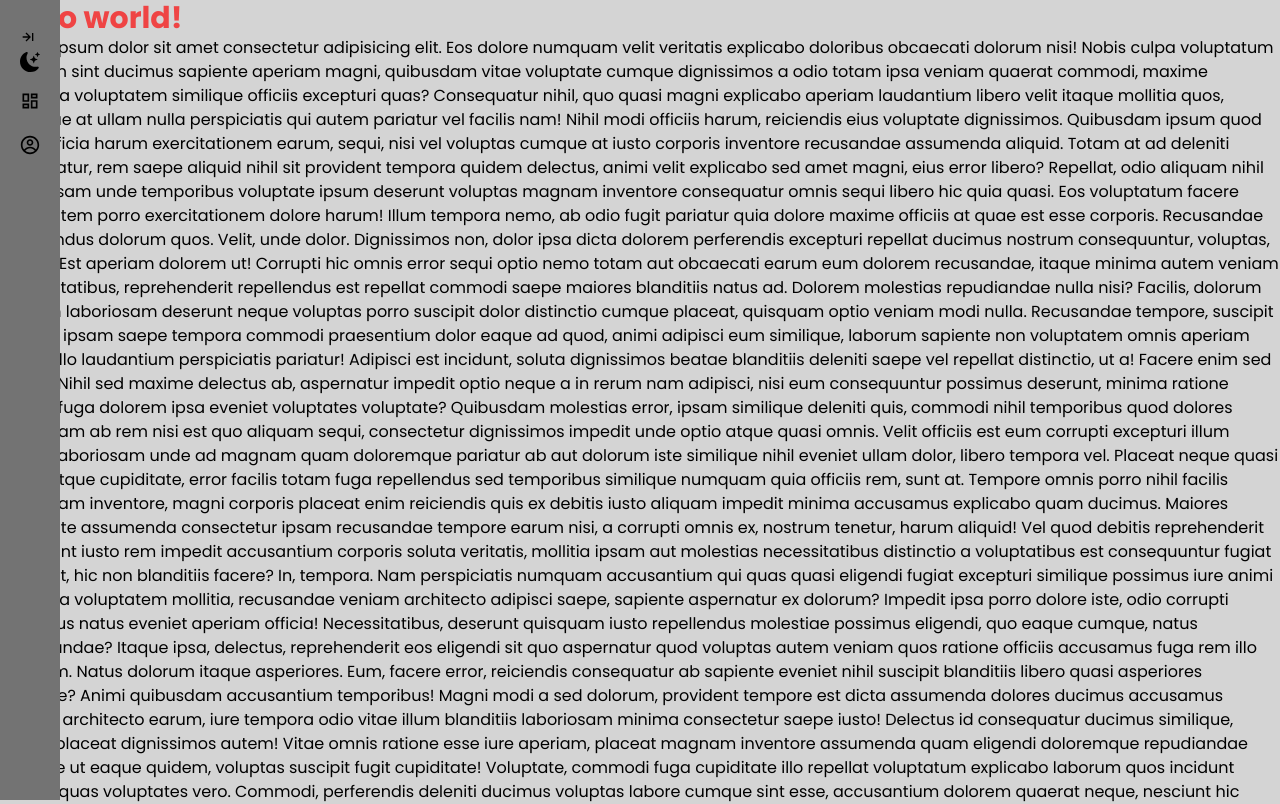
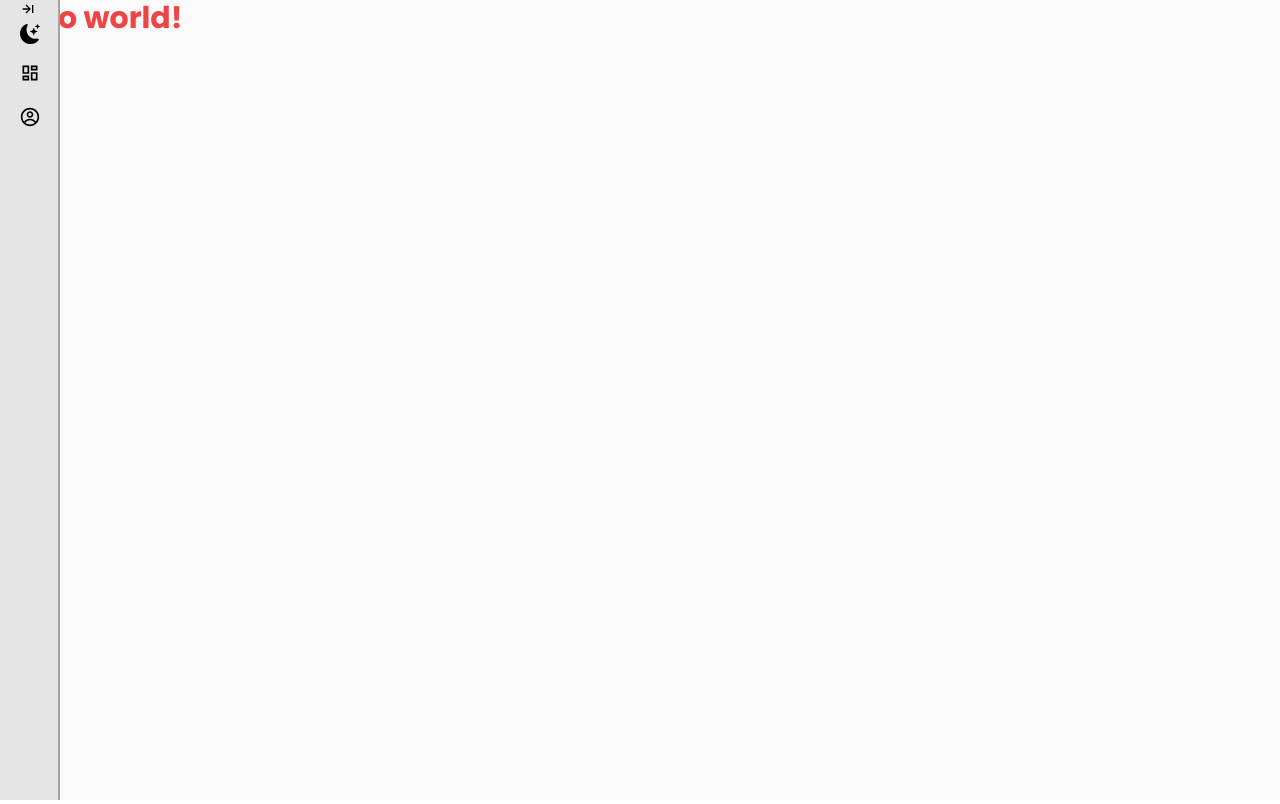
Before and after one commit to BolaGhaly/Admin-Dashboard, a Next.js app: page / in a window 1280 px wide. Shown: the top 804 px of the page. Built offline with nearby package versions, Linux system fonts and the light colour scheme.

Commit message:
Update some files

```diff
--- a/components/Layout.tsx
+++ b/components/Layout.tsx
@@ -4,19 +4,21 @@ import { RootState } from "../store/store";
 
 const Layout = ({ children }) => {
   const darkMode = useSelector((state: RootState) => state.darkMode.value);
-  const sideBar = useSelector((state: RootState) => state.openSideBar.value);
+  const openSideBar = useSelector(
+    (state: RootState) => state.openSideBar.value
+  );
 
   return (
-    <div className="font-poppins">
+    <main className="font-poppins">
       <Sidebar />
-      <main
-        className={`${sideBar ? "cursor-pointer " : ""}${
+      <div
+        className={`${openSideBar ? "cursor-pointer" : ""}${
           darkMode ? "dark" : ""
         }`}
       >
         {children}
-      </main>
-    </div>
+      </div>
+    </main>
   );
 };
 
--- a/components/Sidebar.tsx
+++ b/components/Sidebar.tsx
@@ -16,9 +16,9 @@ const Sidebar = () => {
 
   return (
     <nav
-      className={`sideNav absolute top-0 left-0 h-screen bg-neutral-500 pt-7 ${
+      className={`fixed top-0 left-0 border-r-2 border-neutral-400 h-full ${
         openSideBar ? "w-[200px]" : "w-[60px]"
-      }`}
+      } ${darkMode ? "bg-neutral-700" : "bg-neutral-200"}`}
       ref={ref}
     >
       <button
--- a/pages/index.tsx
+++ b/pages/index.tsx
@@ -4,6 +4,9 @@ import { RootState } from "../store/store";
 
 const index = () => {
   const darkMode = useSelector((state: RootState) => state.darkMode.value);
+  const openSideBar = useSelector(
+    (state: RootState) => state.openSideBar.value
+  );
 
   return (
     <>
@@ -13,128 +16,17 @@ const index = () => {
         <meta name="viewport" content="width=device-width, initial-scale=1" />
         <link rel="icon" href="/favicon.ico" />
       </Head>
-      <main className="bg-neutral-300 dark:bg-neutral-800 min-h-screen font-poppins antialiased transition-colors duration-500">
+      <div
+        className={`min-h-screen bg-neutral-50 dark:bg-neutral-800 antialiased transition-colors duration-500 ${
+          openSideBar ? "w-[calc(100vw - 300px)]" : "mw-minus-closedNav"
+        }`}
+      >
         <h1 className="text-3xl font-bold text-red-500 dark:text-white ">
           Hello world!
         </h1>
 
-        <p className={`${darkMode ? "text-white" : "text-black"}`}>
-          Lorem ipsum dolor sit amet consectetur adipisicing elit. Eos dolore
-          numquam velit veritatis explicabo doloribus obcaecati dolorum nisi!
-          Nobis culpa voluptatum aliquam sint ducimus sapiente aperiam magni,
-          quibusdam vitae voluptate cumque dignissimos a odio totam ipsa veniam
-          quaerat commodi, maxime tempora voluptatem similique officiis
-          excepturi quas? Consequatur nihil, quo quasi magni explicabo aperiam
-          laudantium libero velit itaque mollitia quos, similique at ullam nulla
-          perspiciatis qui autem pariatur vel facilis nam! Nihil modi officiis
-          harum, reiciendis eius voluptate dignissimos. Quibusdam ipsum quod cum
-          officia harum exercitationem earum, sequi, nisi vel voluptas cumque at
-          iusto corporis inventore recusandae assumenda aliquid. Totam at ad
-          deleniti aspernatur, rem saepe aliquid nihil sit provident tempora
-          quidem delectus, animi velit explicabo sed amet magni, eius error
-          libero? Repellat, odio aliquam nihil laboriosam unde temporibus
-          voluptate ipsum deserunt voluptas magnam inventore consequatur omnis
-          sequi libero hic quia quasi. Eos voluptatum facere voluptatem porro
-          exercitationem dolore harum! Illum tempora nemo, ab odio fugit
-          pariatur quia dolore maxime officiis at quae est esse corporis.
-          Recusandae repellendus dolorum quos. Velit, unde dolor. Dignissimos
-          non, dolor ipsa dicta dolorem perferendis excepturi repellat ducimus
-          nostrum consequuntur, voluptas, sed sit. Est aperiam dolorem ut!
-          Corrupti hic omnis error sequi optio nemo totam aut obcaecati earum
-          eum dolorem recusandae, itaque minima autem veniam necessitatibus,
-          reprehenderit repellendus est repellat commodi saepe maiores
-          blanditiis natus ad. Dolorem molestias repudiandae nulla nisi?
-          Facilis, dolorum at enim laboriosam deserunt neque voluptas porro
-          suscipit dolor distinctio cumque placeat, quisquam optio veniam modi
-          nulla. Recusandae tempore, suscipit eveniet ipsam saepe tempora
-          commodi praesentium dolor eaque ad quod, animi adipisci eum similique,
-          laborum sapiente non voluptatem omnis aperiam officiis illo laudantium
-          perspiciatis pariatur! Adipisci est incidunt, soluta dignissimos
-          beatae blanditiis deleniti saepe vel repellat distinctio, ut a! Facere
-          enim sed ipsum. Nihil sed maxime delectus ab, aspernatur impedit optio
-          neque a in rerum nam adipisci, nisi eum consequuntur possimus
-          deserunt, minima ratione debitis fuga dolorem ipsa eveniet voluptates
-          voluptate? Quibusdam molestias error, ipsam similique deleniti quis,
-          commodi nihil temporibus quod dolores numquam ab rem nisi est quo
-          aliquam sequi, consectetur dignissimos impedit unde optio atque quasi
-          omnis. Velit officiis est eum corrupti excepturi illum omnis
-          laboriosam unde ad magnam quam doloremque pariatur ab aut dolorum iste
-          similique nihil eveniet ullam dolor, libero tempora vel. Placeat neque
-          quasi nobis atque cupiditate, error facilis totam fuga repellendus sed
-          temporibus similique numquam quia officiis rem, sunt at. Tempore omnis
-          porro nihil facilis numquam inventore, magni corporis placeat enim
-          reiciendis quis ex debitis iusto aliquam impedit minima accusamus
-          explicabo quam ducimus. Maiores voluptate assumenda consectetur ipsam
-          recusandae tempore earum nisi, a corrupti omnis ex, nostrum tenetur,
-          harum aliquid! Vel quod debitis reprehenderit provident iusto rem
-          impedit accusantium corporis soluta veritatis, mollitia ipsam aut
-          molestias necessitatibus distinctio a voluptatibus est consequuntur
-          fugiat animi at, hic non blanditiis facere? In, tempora. Nam
-          perspiciatis numquam accusantium qui quas quasi eligendi fugiat
-          excepturi similique possimus iure animi tempora voluptatem mollitia,
-          recusandae veniam architecto adipisci saepe, sapiente aspernatur ex
-          dolorum? Impedit ipsa porro dolore iste, odio corrupti doloribus natus
-          eveniet aperiam officia! Necessitatibus, deserunt quisquam iusto
-          repellendus molestiae possimus eligendi, quo eaque cumque, natus
-          repudiandae? Itaque ipsa, delectus, reprehenderit eos eligendi sit quo
-          aspernatur quod voluptas autem veniam quos ratione officiis accusamus
-          fuga rem illo aperiam. Natus dolorum itaque asperiores. Eum, facere
-          error, reiciendis consequatur ab sapiente eveniet nihil suscipit
-          blanditiis libero quasi asperiores cumque? Animi quibusdam accusantium
-          temporibus! Magni modi a sed dolorum, provident tempore est dicta
-          assumenda dolores ducimus accusamus beatae architecto earum, iure
-          tempora odio vitae illum blanditiis laboriosam minima consectetur
-          saepe iusto! Delectus id consequatur ducimus similique, ipsam placeat
-          dignissimos autem! Vitae omnis ratione esse iure aperiam, placeat
-          magnam inventore assumenda quam eligendi doloremque repudiandae maxime
-          ut eaque quidem, voluptas suscipit fugit cupiditate! Voluptate,
-          commodi fuga cupiditate illo repellat voluptatum explicabo laborum
-          quos incidunt dolore, quas voluptates vero. Commodi, perferendis
-          deleniti ducimus voluptas labore cumque sint esse, accusantium dolorem
-          quaerat neque, nesciunt hic ipsum corrupti doloremque. Facere sint
-          incidunt exercitationem odio reprehenderit nesciunt eos quas
-          necessitatibus, ab nisi cupiditate quia delectus provident id natus
-          sed possimus fugiat rerum suscipit optio! Porro voluptas saepe minima
-          delectus maxime quidem impedit aut quod quia provident corrupti
-          doloremque aspernatur facilis molestias eveniet ipsa labore nemo,
-          repellendus consectetur. Voluptatem possimus, delectus modi excepturi
-          laudantium repudiandae quibusdam blanditiis quod unde suscipit error
-          enim nulla maiores odit nisi est, aliquam illo illum ea? Voluptatibus
-          et esse vitae reiciendis quibusdam repudiandae, eligendi officiis
-          consequuntur delectus sequi veniam magni? Sapiente fuga molestiae
-          minima, voluptatem, quas ab at accusantium voluptatibus ducimus cum,
-          nam suscipit necessitatibus ullam nemo fugit debitis commodi voluptas
-          neque quo fugiat vel et. Eum, sint rerum tempore perspiciatis
-          temporibus harum. Harum officia magnam cumque nesciunt quam non
-          adipisci esse beatae, blanditiis officiis hic dignissimos inventore
-          ducimus quaerat totam. Ex amet earum tempora. Cupiditate natus iste
-          eum consectetur, dolorem illo unde recusandae dignissimos dolorum
-          quidem deserunt accusantium enim amet animi voluptas laudantium
-          distinctio aliquam accusamus totam quae qui suscipit tenetur molestias
-          odit? Similique suscipit illum rem tempora maxime voluptatem minus
-          soluta optio veritatis explicabo consectetur nulla non magni,
-          doloribus pariatur rerum alias saepe modi vitae sed quam commodi nemo
-          nostrum neque? Possimus reprehenderit aspernatur esse alias officiis
-          aliquid quis voluptate velit quos non illum officia, quibusdam fugit
-          iste debitis explicabo iure mollitia ipsam quidem cum accusantium
-          optio provident? Eos sunt excepturi ex, aspernatur explicabo
-          consequuntur repellat maiores dignissimos tempore illo corporis nemo
-          odit officiis cumque, expedita ipsum voluptatem cupiditate possimus
-          iste vero ab sint voluptates eligendi? Blanditiis, tempora amet
-          molestiae perspiciatis similique officiis alias obcaecati quia
-          excepturi laudantium natus voluptates maiores deserunt veniam,
-          aspernatur ut iure ea magnam iste consequatur! Impedit nobis corrupti
-          quo, porro dicta accusantium. Laboriosam aliquam magni pariatur
-          exercitationem doloribus illo consequatur beatae porro laborum ipsa
-          cupiditate illum dignissimos praesentium, similique incidunt. Tempore
-          ad eligendi commodi voluptas, nihil rerum dolor ullam tempora amet.
-          Praesentium, fugit earum voluptatibus minus repellat corporis
-          architecto eius beatae ducimus deleniti iusto velit, id adipisci
-          nulla, aliquam quae dolores facilis! Doloremque inventore quisquam
-          ducimus impedit molestias excepturi in! Quae laborum ducimus
-          perspiciatis quas, repellendus eos quibusdam neque.
-        </p>
-      </main>
+        <p className={`${darkMode ? "text-white" : "text-black"}`}></p>
+      </div>
     </>
   );
 };
--- a/styles/globals.scss
+++ b/styles/globals.scss
@@ -1,5 +1,15 @@
+@import url("https://fonts.googleapis.com/css2?family=Poppins:wght@400;500;600;700;800&display=swap");
+
 @tailwind base;
 @tailwind components;
 @tailwind utilities;
 
-@import url("https://fonts.googleapis.com/css2?family=Poppins:wght@400;500;600;700;800&display=swap");
+@layer components {
+  .mw-minus-closedNav {
+    min-width: calc(100vw - 60px);
+  }
+
+  .mw-minus-openNav {
+    min-width: calc(100vw - 200px);
+  }
+}
```
